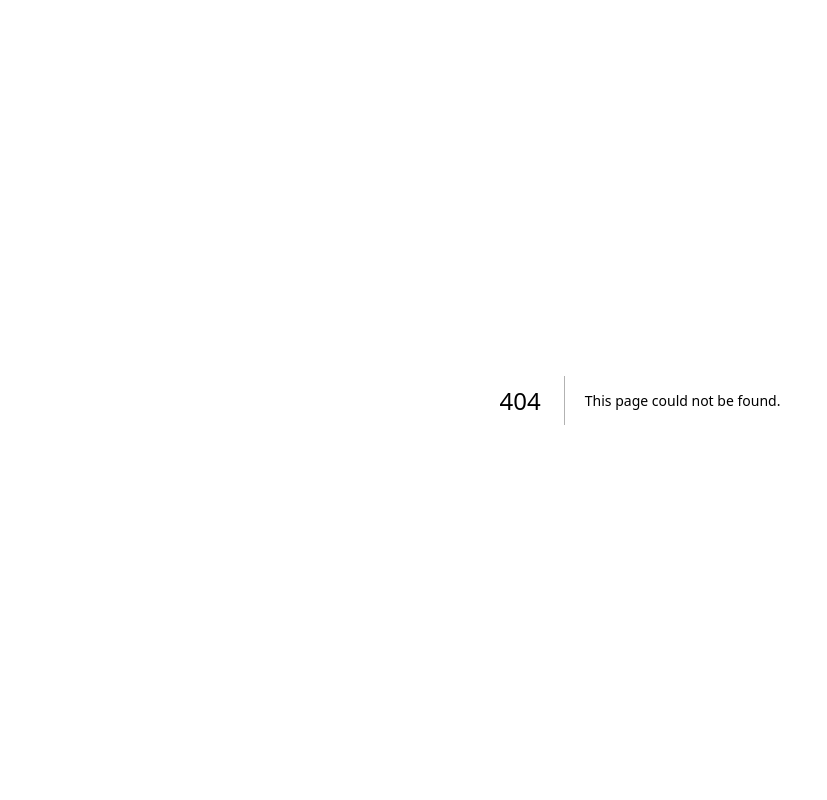
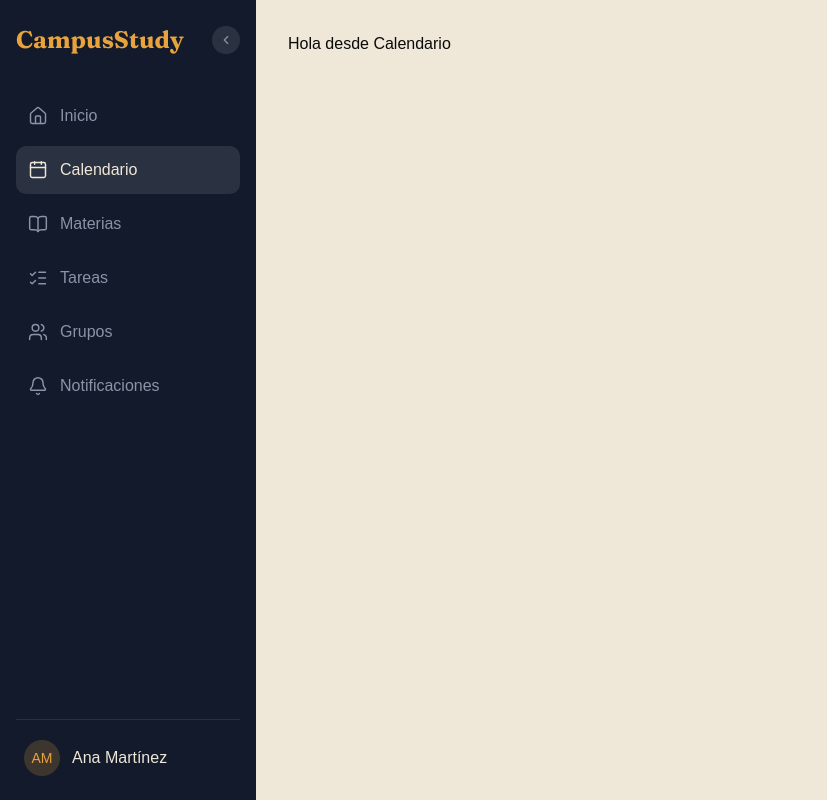
Before and after one commit to samusplay/campusStudy-frontend, a Next.js app: page /admin/calendario in a window 1280 px wide. Before the commit this address had no page. Shown: the whole page, without its empty margins (0-827 px from the left). Built offline with nearby package versions, Linux system fonts and the light colour scheme.

Commit message:
agregado side bar princiapl de admin

```diff
--- /dev/null
+++ b/app/admin/calendario/page.tsx
@@ -0,0 +1,3 @@
+export default function CalendarioPage() {
+  return <p>Hola desde Calendario</p>;
+}
--- /dev/null
+++ b/app/admin/grupos/page.tsx
@@ -0,0 +1,3 @@
+export default function GruposPage() {
+  return <p>Hola desde Grupos</p>;
+}
--- /dev/null
+++ b/app/admin/layout.tsx
@@ -0,0 +1,10 @@
+import { Sidebar } from "@/components/ui/admin/sidebar";
+
+export default function AdminLayout({ children }: { children: React.ReactNode }) {
+  return (
+    <div className="flex min-h-screen">
+      <Sidebar />
+      <main className="flex-1 bg-[#EFE7D8] p-8">{children}</main>
+    </div>
+  );
+}
--- /dev/null
+++ b/app/admin/materias/page.tsx
@@ -0,0 +1,3 @@
+export default function MateriasPage() {
+  return <p>Hola desde Materias</p>;
+}
--- /dev/null
+++ b/app/admin/notificaciones/page.tsx
@@ -0,0 +1,3 @@
+export default function NotificacionesPage() {
+  return <p>Hola desde Notificaciones</p>;
+}
--- /dev/null
+++ b/app/admin/page.tsx
@@ -0,0 +1,3 @@
+export default function AdminHomePage() {
+  return <p>Hola desde Inicio</p>;
+}
--- /dev/null
+++ b/app/admin/tareas/page.tsx
@@ -0,0 +1,3 @@
+export default function TareasPage() {
+  return <p>Hola desde Tareas</p>;
+}
--- /dev/null
+++ b/components/ui/admin/sidebar.tsx
@@ -0,0 +1,124 @@
+"use client";
+
+import {
+    Bell,
+    BookOpen,
+    Calendar,
+    ChevronLeft,
+    ChevronRight,
+    Home,
+    ListChecks,
+    Users,
+} from "lucide-react";
+import { AnimatePresence, motion } from "motion/react";
+import Link from "next/link";
+import { usePathname } from "next/navigation";
+import { useState } from "react";
+
+const NAV_ITEMS = [
+    { href: "/admin", label: "Inicio", icon: Home },
+    { href: "/admin/calendario", label: "Calendario", icon: Calendar },
+    { href: "/admin/materias", label: "Materias", icon: BookOpen },
+    { href: "/admin/tareas", label: "Tareas", icon: ListChecks },
+    { href: "/admin/grupos", label: "Grupos", icon: Users },
+    { href: "/admin/notificaciones", label: "Notificaciones", icon: Bell },
+];
+
+export function Sidebar() {
+    const pathname = usePathname();
+    const [collapsed, setCollapsed] = useState(false);
+
+    const toggleButton = (
+        <button
+            onClick={() => setCollapsed((c) => !c)}
+            aria-label={collapsed ? "Expandir menú" : "Colapsar menú"}
+            className="flex size-7 shrink-0 items-center justify-center rounded-full bg-white/10 text-[#8A94A6] hover:bg-white/15 hover:text-[#EFE7D8]"
+        >
+            {collapsed ? <ChevronRight size={14} /> : <ChevronLeft size={14} />}
+        </button>
+    );
+
+    return (
+        <motion.aside
+            animate={{ width: collapsed ? 84 : 256 }}
+            transition={{ duration: 0.3, ease: [0.4, 0, 0.2, 1] }}
+            className="flex shrink-0 flex-col overflow-hidden bg-[#121A2B] px-4 py-6"
+        >
+            {collapsed ? (
+                <div className="flex flex-col items-center gap-3 pb-9">
+                    <Link href="/admin" className="font-[family-name:var(--font-display)] text-2xl font-bold text-[#E8A33D]">
+                        CS
+                    </Link>
+                    {toggleButton}
+                </div>
+            ) : (
+                <div className="flex items-center justify-between gap-3 pb-9">
+                    <Link
+                        href="/admin"
+                        className="min-w-0 truncate font-[family-name:var(--font-display)] text-2xl font-bold text-[#E8A33D]"
+                    >
+                        CampusStudy
+                    </Link>
+                    {toggleButton}
+                </div>
+            )}
+
+            <nav className="flex flex-col gap-1.5">
+                {NAV_ITEMS.map(({ href, label, icon: Icon }) => {
+                    const isActive = href === "/admin" ? pathname === "/admin" : pathname.startsWith(href);
+
+                    return (
+                        <Link
+                            key={href}
+                            href={href}
+                            title={collapsed ? label : undefined}
+                            className={`flex items-center gap-3 overflow-hidden rounded-lg px-3 py-3 text-base whitespace-nowrap transition-colors ${collapsed ? "justify-center" : ""
+                                } ${isActive
+                                    ? "bg-white/10 text-[#EFE7D8]"
+                                    : "text-[#8A94A6] hover:bg-white/5 hover:text-[#EFE7D8]"
+                                }`}
+                        >
+                            <Icon size={20} strokeWidth={1.75} className="shrink-0" />
+                            <AnimatePresence>
+                                {!collapsed && (
+                                    <motion.span
+                                        initial={{ opacity: 0, width: 0 }}
+                                        animate={{ opacity: 1, width: "auto" }}
+                                        exit={{ opacity: 0, width: 0 }}
+                                        transition={{ duration: 0.2 }}
+                                        className="overflow-hidden"
+                                    >
+                                        {label}
+                                    </motion.span>
+                                )}
+                            </AnimatePresence>
+                        </Link>
+                    );
+                })}
+            </nav>
+
+            {/* TODO: reemplazar por el usuario real del store de Zustand (JWT decodificado) */}
+            <div
+                className={`mt-auto flex items-center gap-3 overflow-hidden border-t border-white/10 pt-5 whitespace-nowrap ${collapsed ? "justify-center" : "px-2"
+                    }`}
+            >
+                <div className="flex size-9 shrink-0 items-center justify-center rounded-full bg-[#E8A33D]/20 text-sm font-medium text-[#E8A33D]">
+                    AM
+                </div>
+                <AnimatePresence>
+                    {!collapsed && (
+                        <motion.span
+                            initial={{ opacity: 0, width: 0 }}
+                            animate={{ opacity: 1, width: "auto" }}
+                            exit={{ opacity: 0, width: 0 }}
+                            transition={{ duration: 0.2 }}
+                            className="overflow-hidden text-base text-[#EFE7D8]"
+                        >
+                            Ana Martínez
+                        </motion.span>
+                    )}
+                </AnimatePresence>
+            </div>
+        </motion.aside>
+    );
+}
```
